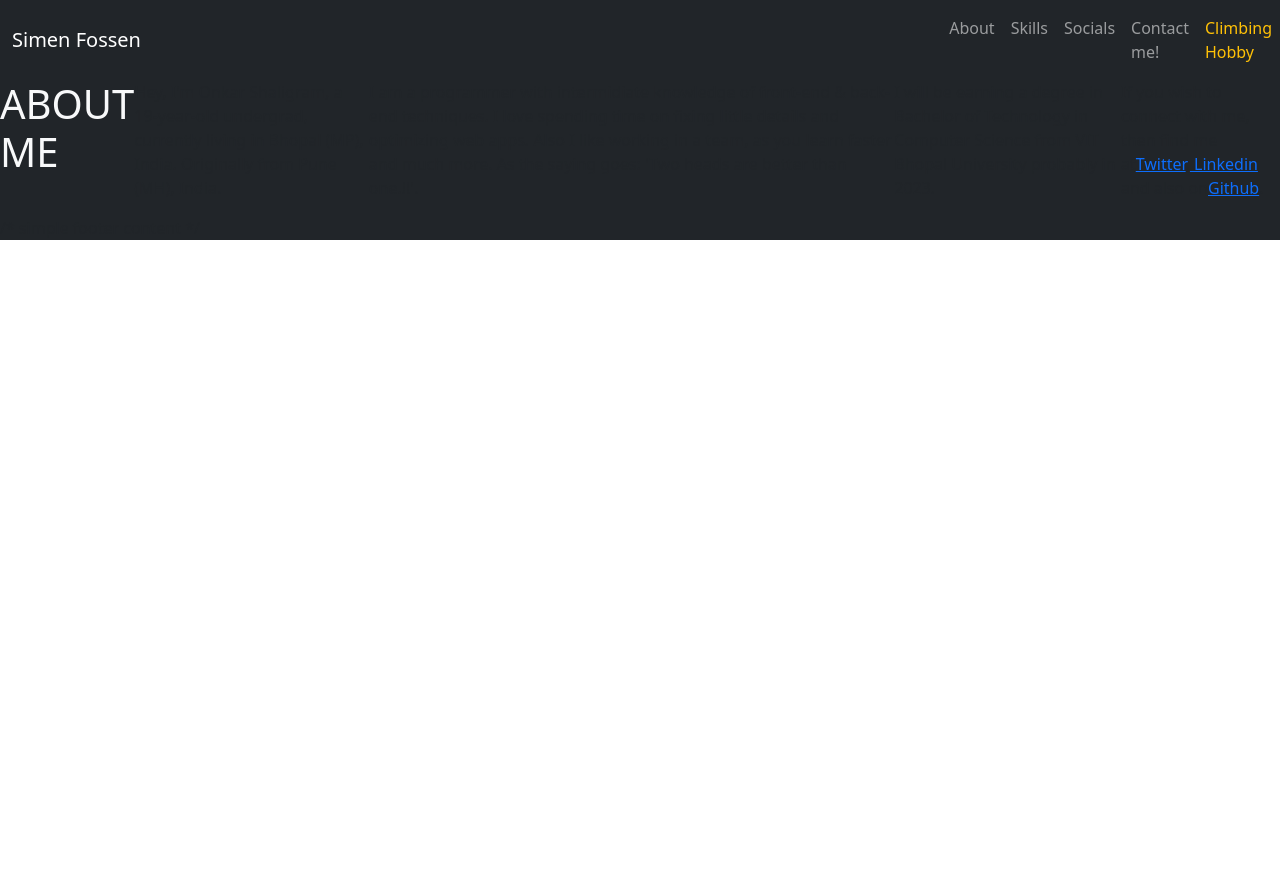
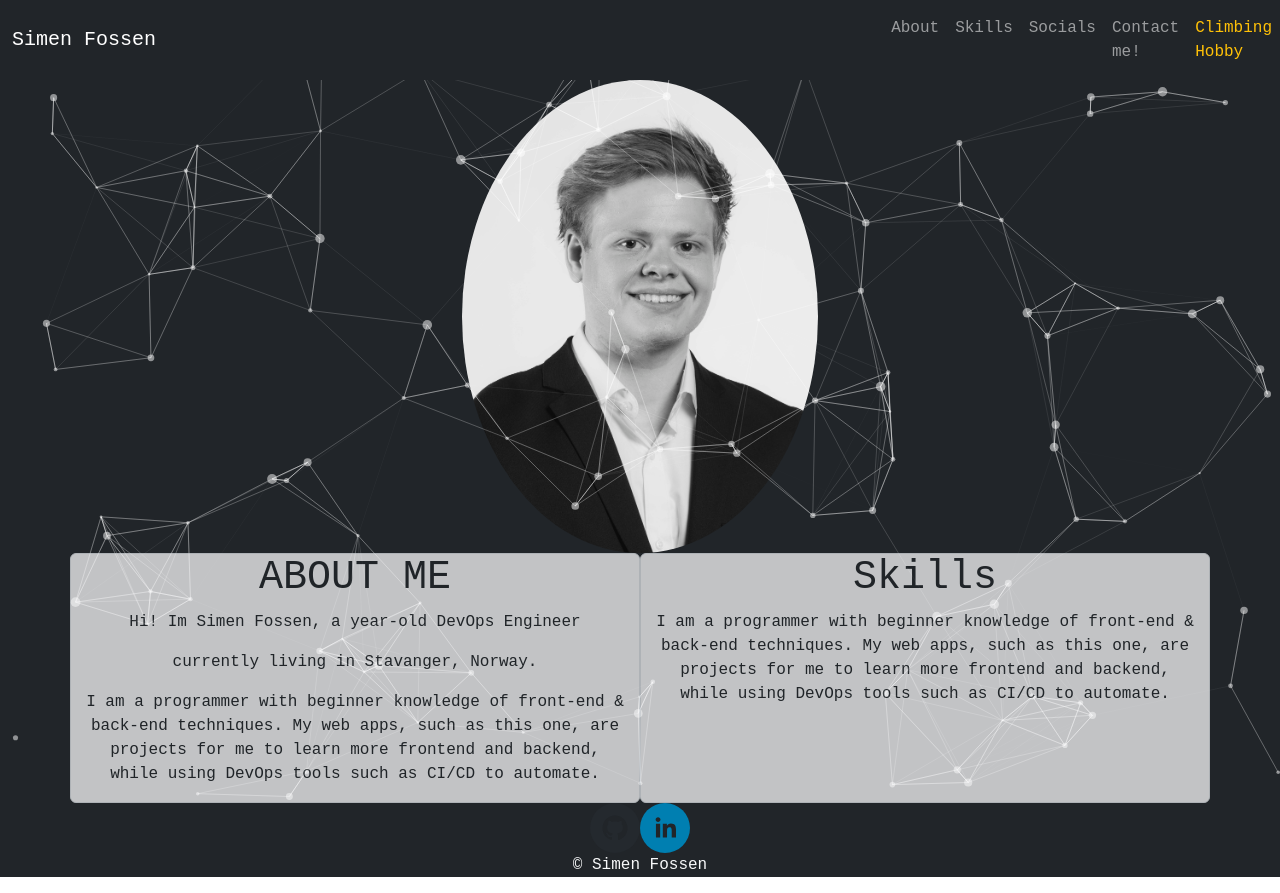
Before and after one commit to Lomobuu/Resume, a React (Create React App) app: page / in a window 1280 px wide. Before the commit the page ends 800 px from the top, so only its background shows below. Built offline with nearby package versions, Linux system fonts and the light colour scheme.

Commit message:
many changes

```diff
--- a/src/App.css
+++ b/src/App.css
@@ -25,3 +25,7 @@
     transform: rotate(360deg);
   }
 }
+
+*{
+  font-family: 'Inconsolata', monospace;
+}
--- a/src/App.js
+++ b/src/App.js
@@ -1,9 +1,106 @@
-import logo from './logo.svg';
+import profile from './profile.jpg';
 import './App.css';
 
+
+import Particles from "react-tsparticles";
+import { loadFull } from "tsparticles";
+import React from 'react';
+import { SocialIcon } from 'react-social-icons';
+
+
 function App() {
+  const particlesInit = async (main) => {
+    console.log(main);
+
+    // you can initialize the tsParticles instance (main) here, adding custom shapes or presets
+    // this loads the tsparticles package bundle, it's the easiest method for getting everything ready
+    // starting from v2 you can add only the features you need reducing the bundle size
+    await loadFull(main);
+  };
+
+  const particlesLoaded = (container) => {
+    console.log(container);
+  };
+
+  window.onload = function () { setInterval(function() {
+    var time = (new Date() - new Date(946508601000)) / (1000 * 60 * 60 * 24 * 365.25); // milliseconds per year
+    document.getElementById("Age").innerHTML = (time).toFixed(7);
+  }, 500);
+}
+
   return (
-    <div className="App" class="bg-dark">
+
+    <div className="App" class="bg-dark h-100">
+
+        <Particles
+          id="tsparticles"
+          init={particlesInit}
+          loaded={particlesLoaded}
+          options={{
+            fpsLimit: 120,
+            interactivity: {
+              events: {
+                onHover: {
+                  enable: true,
+                  mode: "repulse",
+                },
+                resize: true,
+              },
+              modes: {
+                push: {
+                  quantity: 6,
+                },
+                repulse: {
+                  distance: 100,
+                  duration: 0.1,
+                },
+              },
+            },
+            particles: {
+              color: {
+                value: "#ffffff",
+              },
+              links: {
+                color: "#ffffff",
+                distance: 150,
+                enable: true,
+                opacity: 0.5,
+                width: 1,
+              },
+              collisions: {
+                enable: true,
+              },
+              move: {
+                directions: "none",
+                enable: true,
+                outModes: {
+                  default: "bounce",
+                },
+                random: false,
+                speed: 1,
+                straight: false,
+              },
+              number: {
+                density: {
+                  enable: true,
+                  area: 800,
+                },
+                value: 100,
+              },
+              opacity: {
+                value: 0.5,
+              },
+              shape: {
+                type: "circle",
+              },
+              size: {
+                value: { min: 1, max: 5 },
+              },
+            },
+            detectRetina: true,
+          }}
+      />
+
       <nav class="navbar navbar-expand-lg navbar-dark bg-dark sticky-top">
           <div class="container-fluid">
             <a class="navbar-brand" href="#">Simen Fossen</a>
@@ -26,30 +123,63 @@ function App() {
           </li>
         </ul>
         </nav>
-        <section id="About">
-        <div class="d-flex justify-content-center">
-          <h1 class="text-light d-flex justify-content-center">ABOUT ME</h1>
-                <p class="d-flex justify-content-center">
-                    Hey, I'm Onkar Shaligram, a 19-year-old undergrad, currently living in Bhopal (MP), India. Originally from Pune (MH), India.
+
+
+
+      <div class="container ">
+        <div class="row justify-content-md-center">
+          <div class="col col-lg-4">
+            <img src={profile} alt="profile" class="img-fluid rounded-circle"/>
+          </div>
+        </div>
+      </div>
+
+
+        <section id="Skills">
+        <div class="container">
+            <div class="row text-dark justify-content-md-center text-center">
+              <div class="col col-lg-6 border rounded bg-light opacity-75">
+                <h1>ABOUT ME</h1>
+                <p>
+                Hi! Im Simen Fossen, a <span id="Age"></span> year-old DevOps Engineer
                 </p>
+                <p>
+                 currently living in Stavanger, Norway.
+                </p>
+                <p>
+                I am a programmer with beginner knowledge of front-end & back-end techniques.
+                My web apps, such as this one, are projects for me to learn more frontend and backend, while using DevOps tools such as CI/CD to automate.
+
+                </p>
+              </div>
+              <div class="col col-lg-6 border rounded bg-light opacity-75">
+                <h1>Skills</h1>
 
                 <p>
-                   I am a programmer with intermidiate knowledge of front-end & back-end techniques. I love spending time on fixing little details and optimizing web apps. Also I like working in a team, as you learn faster and much more. As the saying goes: 'Two heads are better than one.!!'.
-                </p>
+                I am a programmer with beginner knowledge of front-end & back-end techniques.
+                My web apps, such as this one, are projects for me to learn more frontend and backend, while using DevOps tools such as CI/CD to automate.
 
-                <p >
-                    I will be earning a degree in Bachelor of Technology in Computer Science from VIT Bhopal University probably in 2023.
-                </p>
-
-                <p class="content__para">If you wish to connect with me, then find me at
-                    <a href="https://twitter.com/shaligram-onkar">Twitter</a>,
-                    <a href="https://www.linkedin.com/in/onkar-shaligram-a9799b190/" t > Linkedin</a> and also on
-                    <a href="https://github.com/onkar-shaligram">Github</a>.
                 </p>
               </div>
+
+            </div>
+        </div>
         </section>
 
-      <footer class="bg-dark"> /* simple footer content */</footer>
+
+      <footer class="text-center text-light bg-dark mt-auto">
+      <div>
+
+            <SocialIcon url="https://github.com/Lomobuu" />
+            <SocialIcon url="https://www.linkedin.com/in/simen-fossen-30a855202/" />
+            <p class="copyright">&copy; Simen Fossen</p>
+      </div>
+
+
+      </footer>
+
+
+
     </div>
   );
 }
```
Also changed, not shown: package.json (+8 -0 lines), src/profile.jpg (renamed from images/profile.jpg), 1 other file (tests, documents, lock files or other folders).
